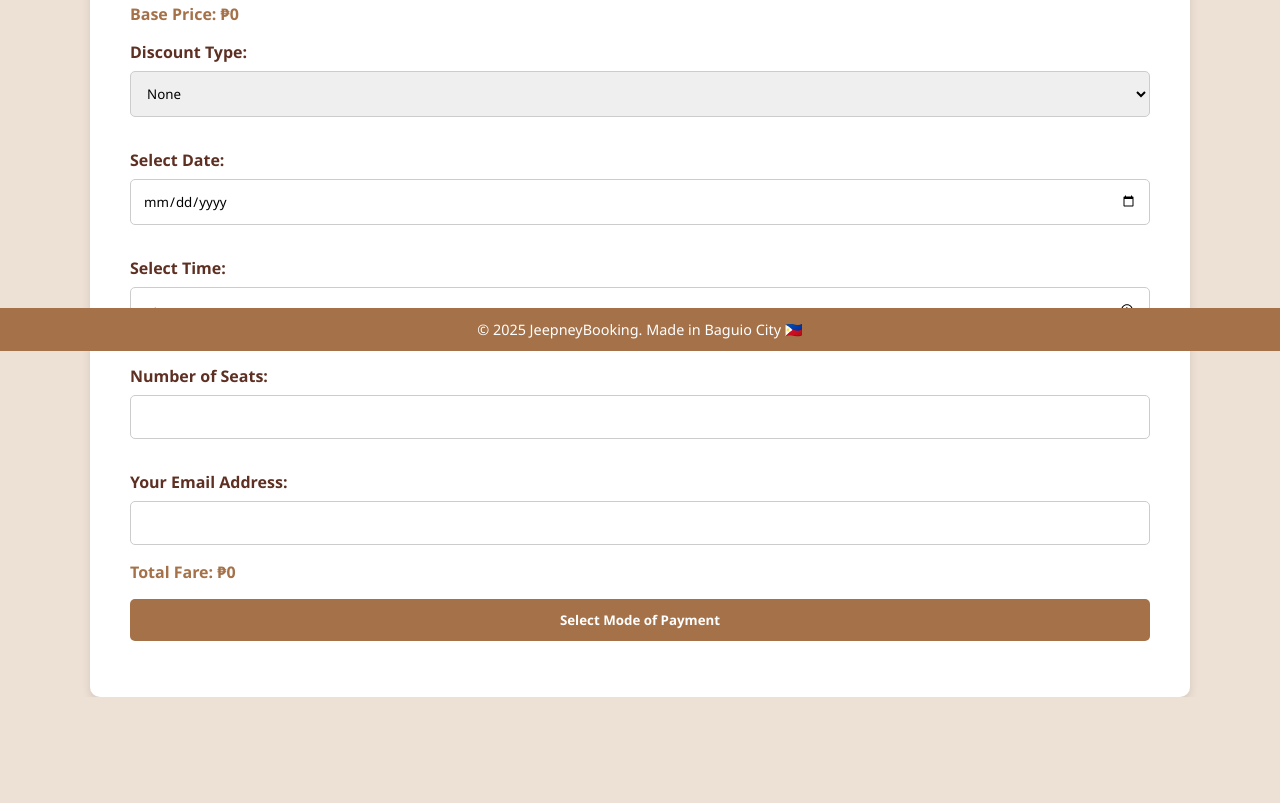
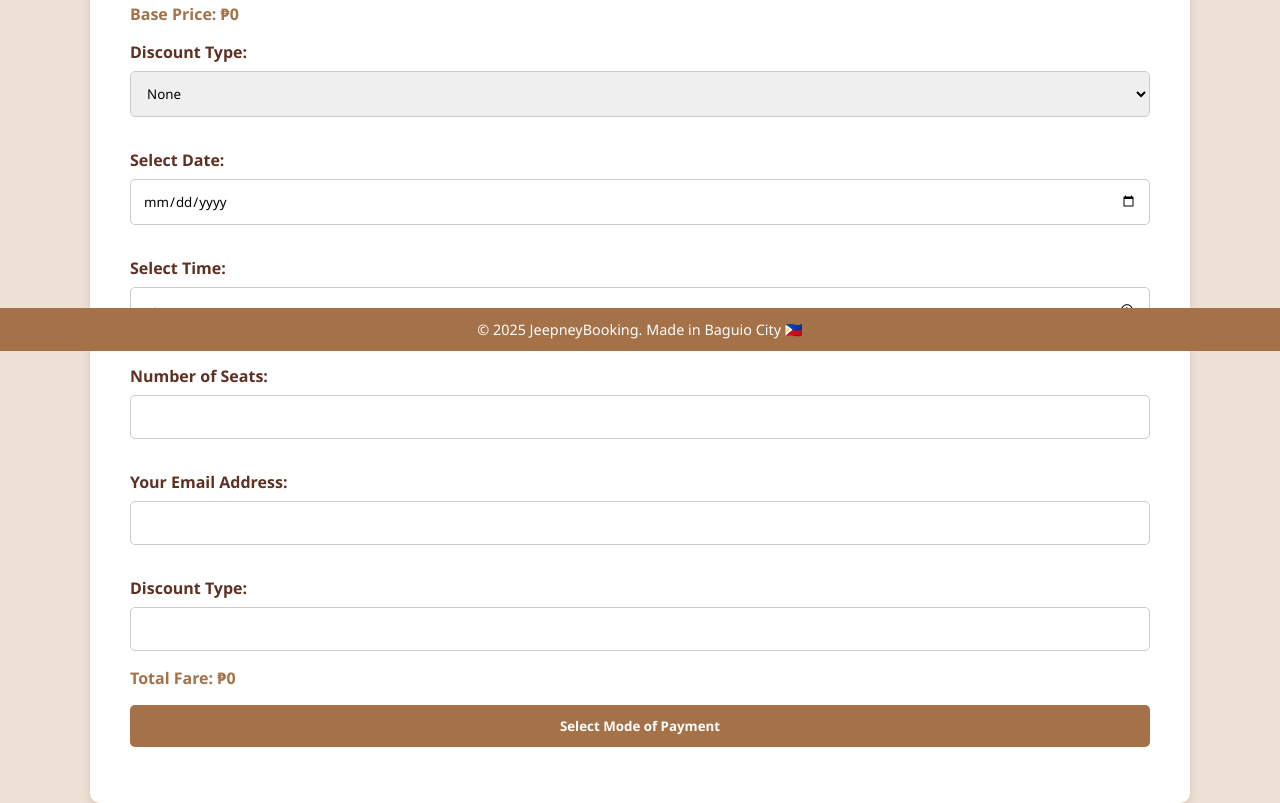
Before and after one commit to jennyLim652/FinalLimpin, a plain HTML site: page book.html in a window 1280 px wide. Shown: the part 449-1252 px from the top of the page. Before the commit the page ends 1146 px from the top, so only its background shows below. Drawn offline with Linux system fonts and the light colour scheme.

Commit message:
Update book.html

```diff
--- a/book.html
+++ b/book.html
@@ -292,6 +292,9 @@
             <label for="email">Your Email Address:</label>
             <input type="email" id="email" name="email" required>
 
+            <label for="discount">Discount Type:</label>
+            <input type="number" id="disount" name="discount" required>
+
             <div class="price-display">Total Fare: ₱<span id="total">0</span></div>
 
             <input type="hidden" name="total_price" id="hidden-total">
@@ -299,6 +302,7 @@
 
             <button type="button" id="choose-payment">Select Mode of Payment</button>
             <button type="submit" id="confirm-booking" style="display: none;">Confirm Booking</button>
+
         </form>
     </main>
 
```
